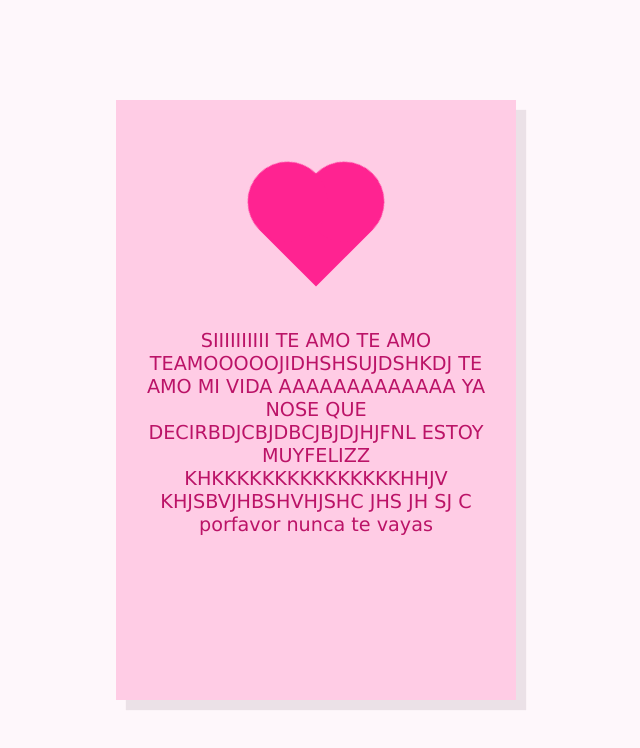
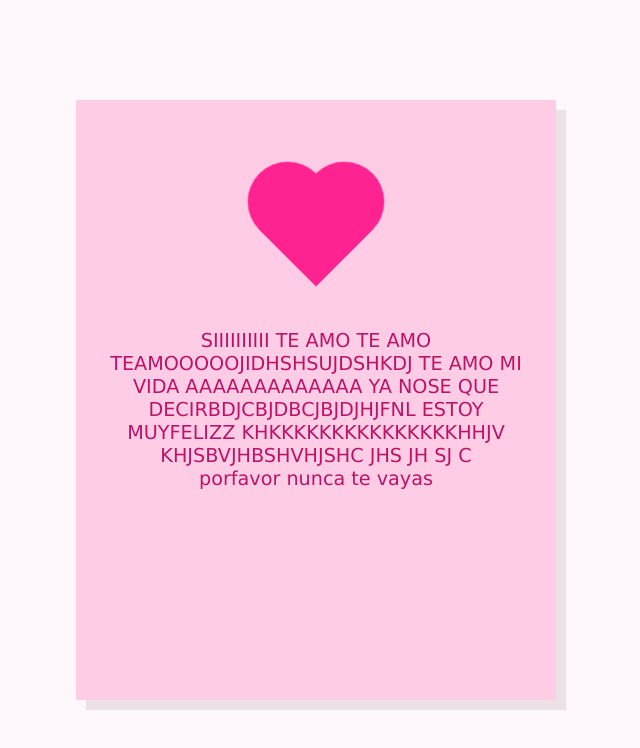
Before and after one commit to EZEKILO/mikita, a plain HTML site: page index2.html in a window 1280 px wide. Shown: the whole page, without its empty margins (324-964 px from the left). Drawn offline with Linux system fonts and the light colour scheme.

Commit message:
Update style2.css

```diff
--- a/style2.css
+++ b/style2.css
@@ -11,7 +11,7 @@ body {
 }
 .bloque {
     background-color: rgb(255, 204, 229);
-    width: min(60vmin, 400px);
+    width: min(60vmin, 500px);
     height: min(180vmin, 600px);
     text-align: center;
     display: flex;
```
